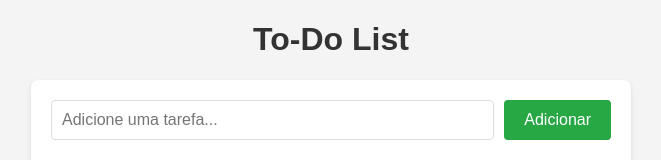
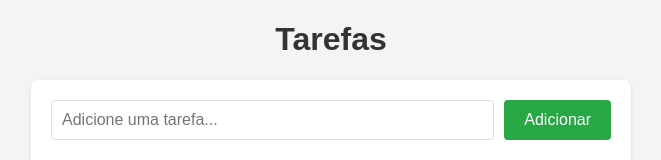
Before and after one commit to TrabalhosFernandao/To_do_List, a plain HTML site: page index.html in a window 1280 px wide. Shown: the top 160 px of the page, without its empty margins (309-970 px from the left). Drawn offline with nearby package versions, Linux system fonts and the light colour scheme.

Commit message:
feriaadao

```diff
--- a/index.html
+++ b/index.html
@@ -3,11 +3,11 @@
 <head>
     <meta charset="UTF-8">
     <meta name="viewport" content="width=device-width, initial-scale=1.0">
-    <title>To-Do List com SortableJS</title>
+    <title>Tarefas</title>
     <link rel="stylesheet" href="styles.css">
 </head>
 <body>
-    <h1>To-Do List</h1>
+    <h1>Tarefas</h1>
     <div class="todo-container">
         <div class="input-section">
             <input type="text" id="todo-input" placeholder="Adicione uma tarefa...">
```
